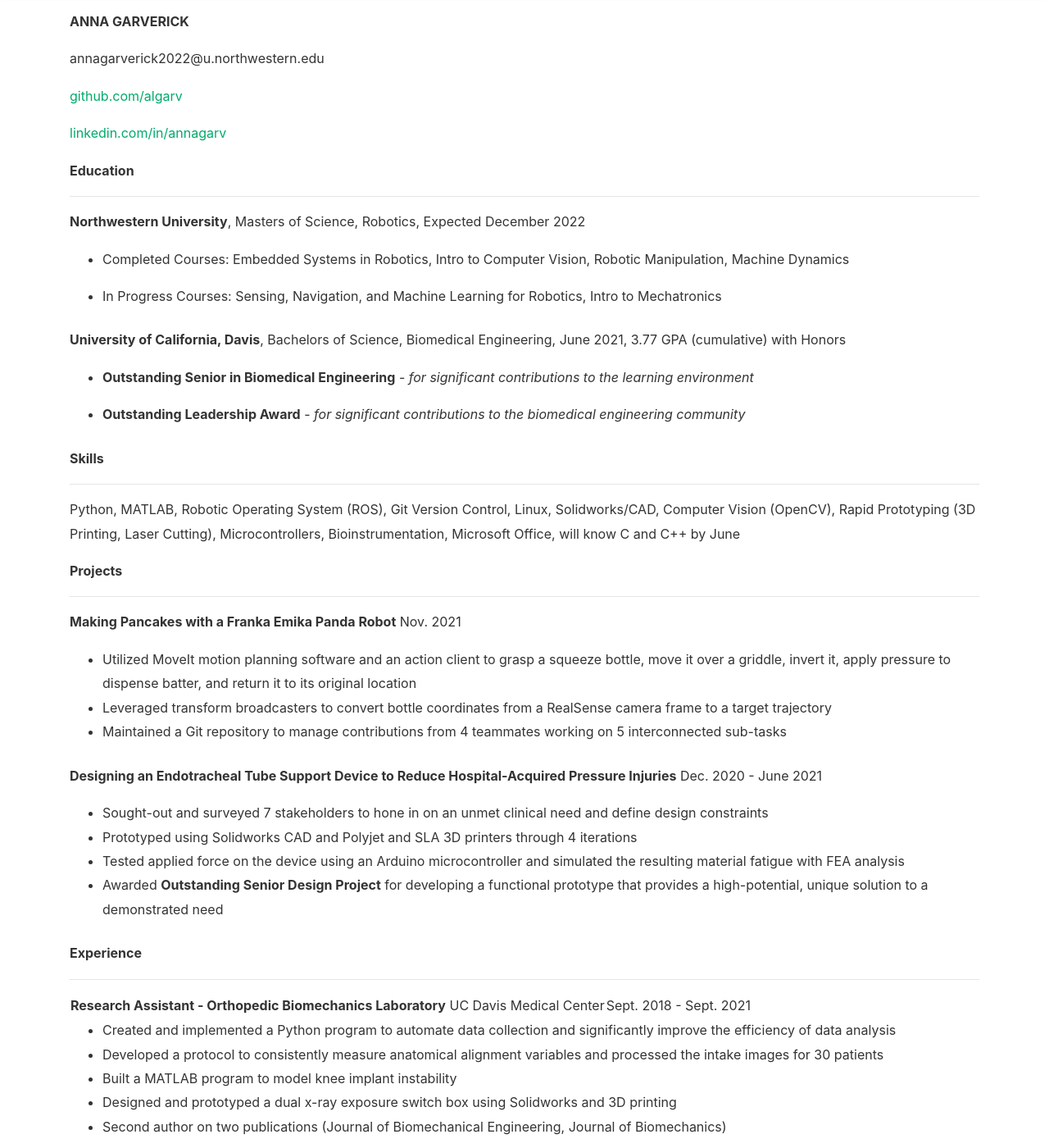
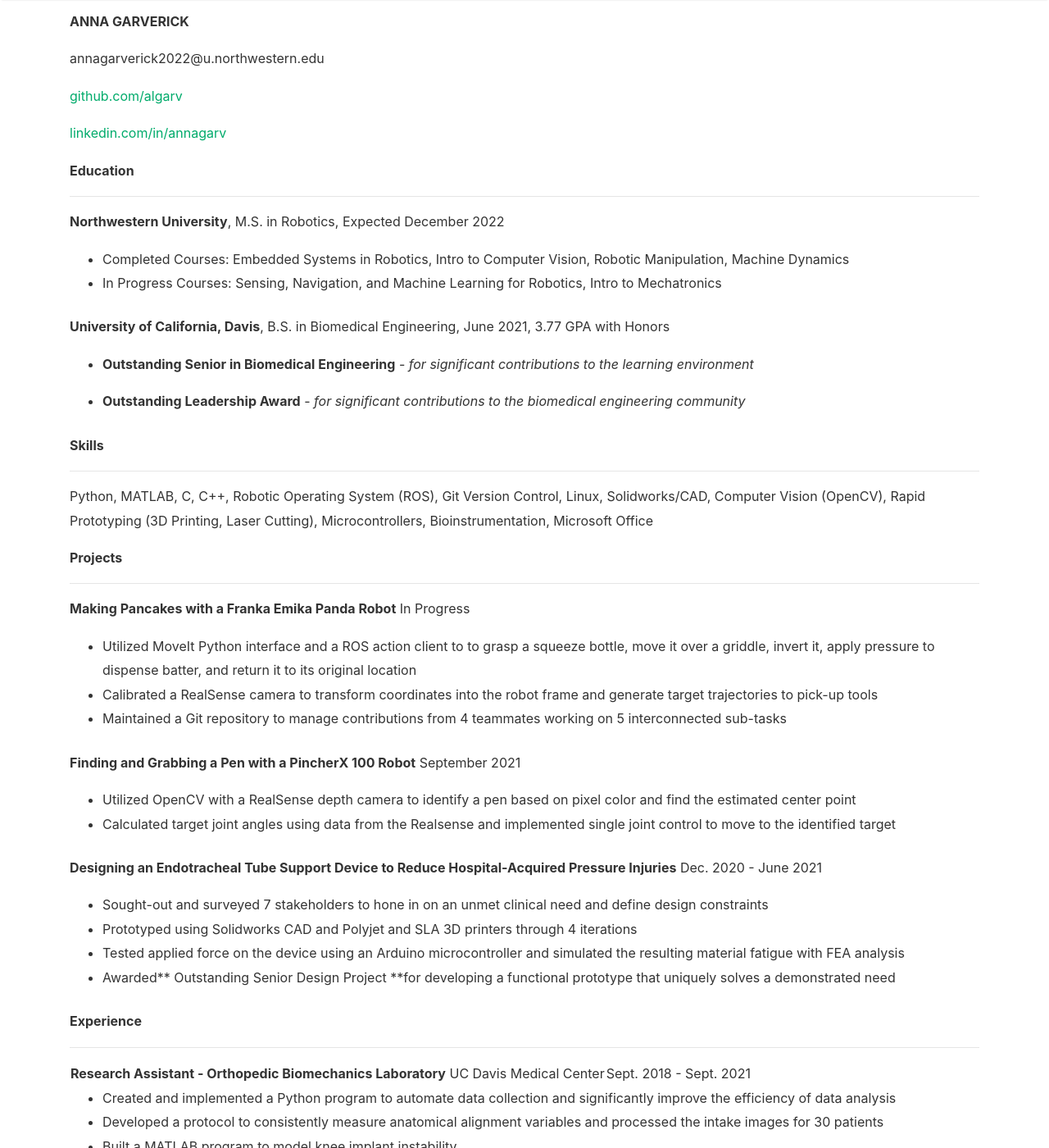
Before and after one commit to roy2909/roy2909.github.io, a Jekyll site: the page built from _pages/resume.md, in a window 1280 px wide and 1400 px high, scrolled down 278 px. Shown: the whole window at 82% size. Built offline with Jekyll 4.4.1, drawn with Linux system fonts in a browser that asks for light colours; nearby versions of some CDN libraries; some of the changed text lies outside the part shown.

Commit message:
Updating resume and adding github links

```diff
--- a/_pages/resume.md
+++ b/_pages/resume.md
@@ -14,19 +14,17 @@ comments: false
 
 [linkedin.com/in/annagarv](https://www.linkedin.com/in/annagarv/)
 
-
 **Education**
 
 ---
 
+**Northwestern University**, M.S. in Robotics, Expected December 2022
 
-**Northwestern University**, Masters of Science, Robotics, Expected December 2022
 
 * Completed Courses:  Embedded Systems in Robotics, Intro to Computer Vision, Robotic Manipulation, Machine Dynamics
-
 * In Progress Courses:  Sensing, Navigation, and Machine Learning for Robotics, Intro to Mechatronics
 
-**University of California, Davis**, Bachelors of Science, Biomedical Engineering, June 2021, 3.77 GPA (cumulative) with Honors
+**University of California, Davis**, B.S. in Biomedical Engineering, June 2021, 3.77 GPA with Honors
 
 
 * **Outstanding Senior in Biomedical Engineering** - _for significant contributions to the learning environment_
@@ -38,37 +36,37 @@ comments: false
 
 ---
 
-
-Python, MATLAB, Robotic Operating System (ROS), Git Version Control, Linux, Solidworks/CAD, Computer Vision (OpenCV), Rapid Prototyping (3D Printing, Laser Cutting), Microcontrollers, Bioinstrumentation, Microsoft Office, will know C and C++ by June
+Python, MATLAB, C, C++, Robotic Operating System (ROS), Git Version Control, Linux, Solidworks/CAD, Computer Vision (OpenCV), Rapid Prototyping (3D Printing, Laser Cutting), Microcontrollers, Bioinstrumentation, Microsoft Office
 
 **Projects**
 
 ---
 
+**Making Pancakes with a Franka Emika Panda Robot** In Progress
 
-**Making Pancakes with a Franka Emika Panda Robot** Nov. 2021
-
-
-
-* Utilized MoveIt motion planning software and an action client to grasp a squeeze bottle, move it over a griddle, invert it, apply pressure to dispense batter, and return it to its original location
-* Leveraged transform broadcasters to convert bottle coordinates from a RealSense camera frame to a target trajectory
+* Utilized MoveIt Python interface and a ROS action client to to grasp a squeeze bottle, move it over a griddle, invert it, apply pressure to dispense batter, and return it to its original location
+* Calibrated a RealSense camera to transform coordinates into the robot frame and generate target trajectories to pick-up tools
 * Maintained a Git repository to manage contributions from 4 teammates working on 5 interconnected sub-tasks
 
+**Finding and Grabbing a Pen with a PincherX 100 Robot** September 2021
+
+* Utilized OpenCV with a RealSense depth camera to identify a pen based on pixel color and find the estimated center point
+* Calculated target joint angles using data from the Realsense  and implemented single joint control to move to the identified target
+
 **Designing an Endotracheal Tube Support Device to Reduce Hospital-Acquired Pressure Injuries** Dec. 2020 - June 2021
+
 
 * Sought-out and surveyed 7 stakeholders to hone in on an unmet clinical need and define design constraints
 * Prototyped using Solidworks CAD and Polyjet and SLA 3D printers through 4 iterations
 * Tested applied force on the device using an Arduino microcontroller and simulated the resulting material fatigue with FEA analysis
-* Awarded **Outstanding Senior Design Project** for developing a functional prototype that provides a high-potential, unique solution to a demonstrated need
+* Awarded** Outstanding Senior Design Project **for developing a functional prototype that uniquely solves a demonstrated need
 
 **Experience**
 
 ---
 
 
-**Research Assistant - Orthopedic Biomechanics Laboratory**		                              UC Davis Medical Center | Sept. 2018 - Sept. 2021
-
-
+**Research Assistant - Orthopedic Biomechanics Laboratory** UC Davis Medical Center | Sept. 2018 - Sept. 2021
 
 * Created and implemented a Python program to automate data collection and significantly improve the efficiency of data analysis
 * Developed a protocol to consistently measure anatomical alignment variables and processed the intake images for 30 patients
@@ -76,19 +74,14 @@ Python, MATLAB, Robotic Operating System (ROS), Git Version Control, Linux, Soli
 * Designed and prototyped a dual x-ray exposure switch box using Solidworks and 3D printing
 * Second author on two publications (Journal of Biomechanical Engineering, Journal of Biomechanics)
 
-**President - Biomedical Engineering Society Undergraduate Chapter**		                   	 UC Davis | Sept. 2017 - June 2021
+**President - Biomedical Engineering Society Undergraduate Chapter** UC Davis | Sept. 2017 - June 2021
 
 Previous: Vice President, Mentor/Mentee Program Chair
 
+* Managed a 16 officer team for a club with over 200 members, focussing on strengthening the community and increasing industry involvement through new student outreach, study spaces, networking with the BME external advisory board, organizing a week-long career exploration conference and other targeted events
+* Won the **BMES Outstanding Mentoring Program Award** and presented ‘Best Practices’ at the October 2019 BMES Annual Meeting
 
-
-* Managed a 16 officer team for a club with over 200 members, focussing on strengthening the community and increasing industry involvement through new student outreach, study spaces, networking with the BME external advisory board, organizing a week-long career exploration conference and other targeted events
-* Won the **BMES Outstanding Mentoring Program Award** for the 2018/19 school year, given to one university chapter in the country
-* Presented ‘Best Practices’ for undergraduate mentorship programs at the October 2019 BMES Annual Meeting
-
-**Intern - UC Davis Sports Medicine Human Performance Laboratory**                                UC Davis Medical Center | Sept. 2019 - March 2020
-
-
+**Intern - UC Davis Sports Medicine Human Performance Laboratory**   UC Davis Medical Center | Sept. 2019 - March 2020
 
 * Assisted with client tests including body composition (dual x-ray absorptiometry), energy expenditure, and equipment fitting
 * Learned to operate various exercise and metabolic equipment, including 10-lead ECGs, and analyze the resulting data
```
Also changed, not shown: _posts/2021-09-13-Maze.md (+2 -0 lines), _posts/2021-09-15-Pen.md (+2 -0 lines).
